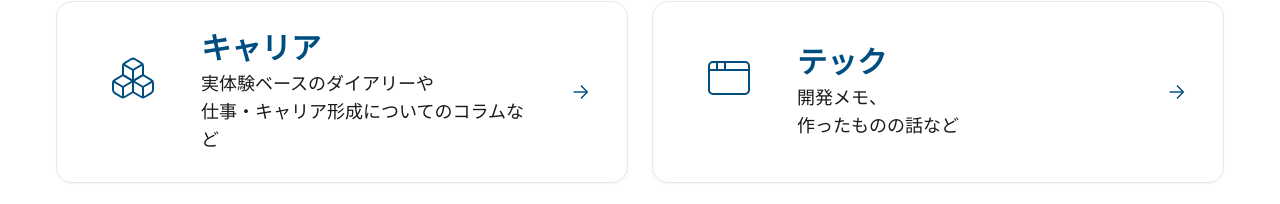
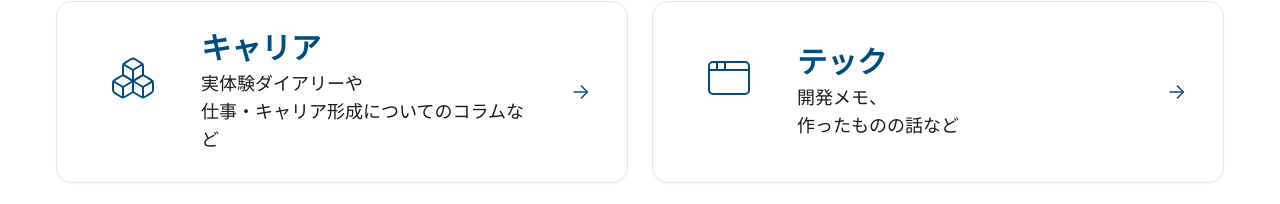
Before and after one commit to pengineer-geek/geek-blog, a Next.js app: page / in a window 1280 px wide. Shown: the part 529-733 px from the top of the page. Built offline with nearby package versions, Linux system fonts and the light colour scheme.

Commit message:
page 改行調整

```diff
--- a/src/app/page.tsx
+++ b/src/app/page.tsx
@@ -48,7 +48,7 @@ export default function Page() {
             title="キャリア"
             desc={
               <>
-                実体験ベースのダイアリーや
+                実体験ダイアリーや
                 <br />
                 仕事・キャリア形成についてのコラムなど
               </>
```
